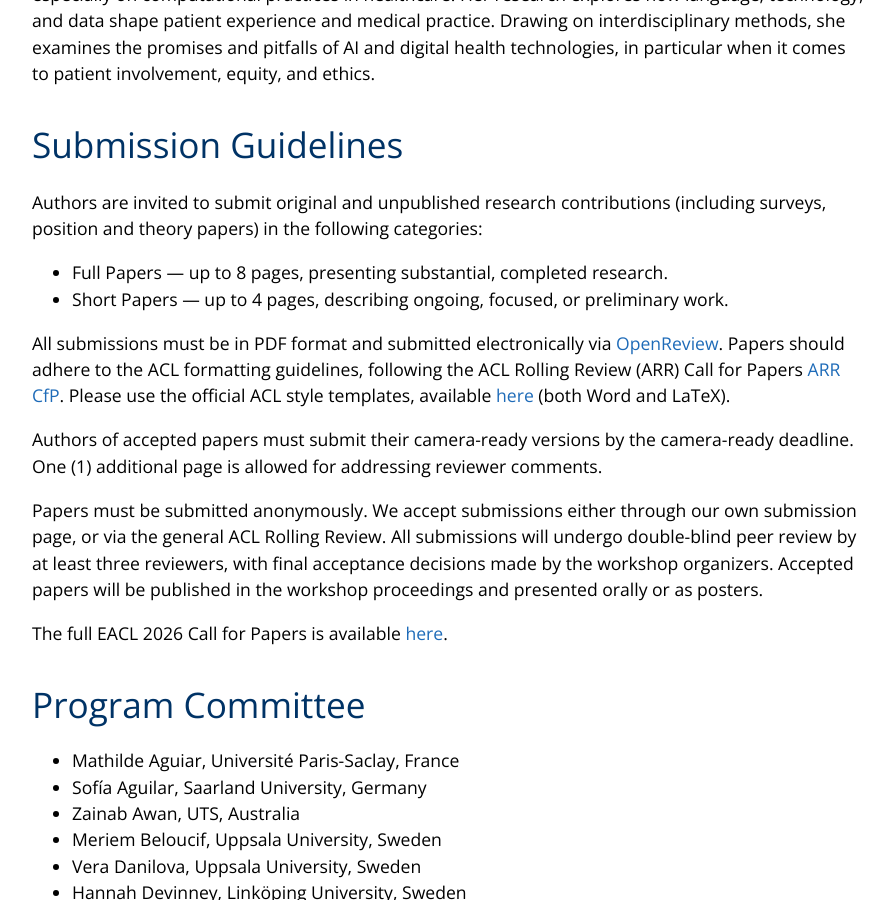
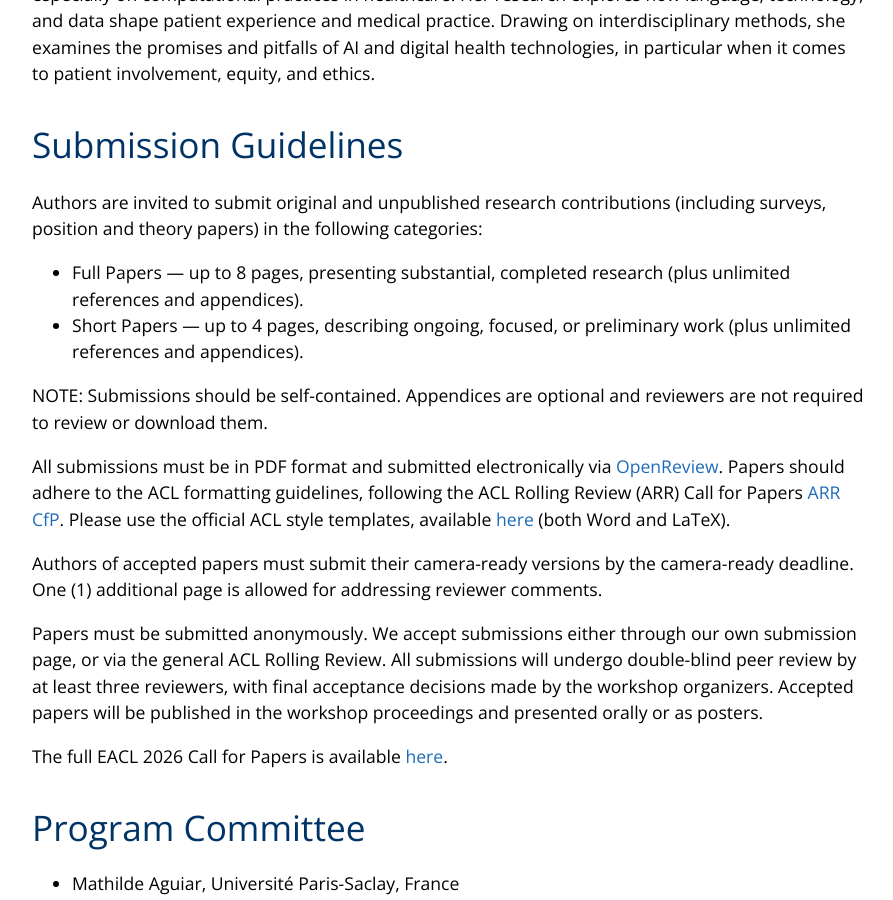
Before and after one commit to HeaLing-workshop/HeaLing-workshop.github.io, a Jekyll site: the page built from index.md, in a window 1280 px wide and 900 px high, scrolled down 2976 px. Shown: the whole window, without its empty margins (192-1085 px from the left). Built offline with Jekyll 4.4.1, drawn with Linux system fonts in a browser that asks for light colours.

Commit message:
index.md update

```diff
--- a/index.md
+++ b/index.md
@@ -64,8 +64,10 @@ This workshop will provide a forum for researchers studying medical and healthca
 
 Authors are invited to submit original and unpublished research contributions (including surveys, position and theory papers) in the following categories:
 
-- Full Papers — up to 8 pages, presenting substantial, completed research.
-- Short Papers — up to 4 pages, describing ongoing, focused, or preliminary work.
+- Full Papers — up to 8 pages, presenting substantial, completed research (plus unlimited references and appendices).
+- Short Papers — up to 4 pages, describing ongoing, focused, or preliminary work (plus unlimited references and appendices).
+
+NOTE: Submissions should be self-contained. Appendices are optional and reviewers are not required to review or download them.
 
 All submissions must be in PDF format and submitted electronically via [OpenReview](https://openreview.net/group?id=eacl.org/EACL/2026/Workshop/HeaLing). Papers should adhere to the ACL formatting guidelines, following the ACL Rolling Review (ARR) Call for Papers [ARR CfP](https://aclrollingreview.org/cfp). Please use the official ACL style templates, available [here](https://github.com/acl-org/acl-style-files) (both Word and LaTeX).
 
```
